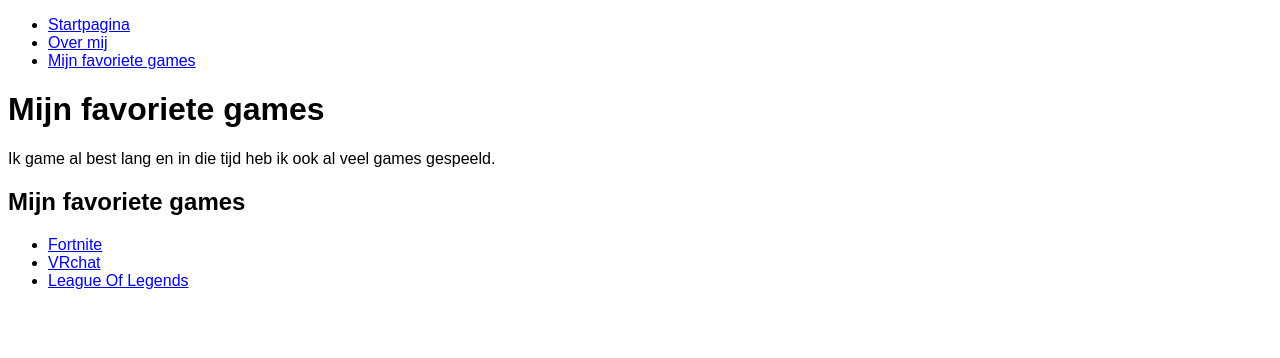
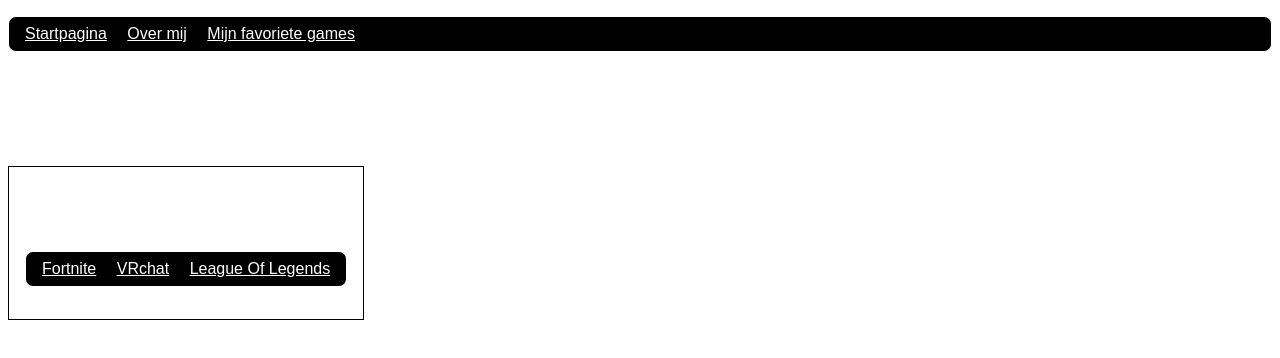
Before and after one commit to SjulG/SjulG.Github.io, a plain HTML site: page Games.html in a window 1280 px wide. Drawn offline with Linux system fonts and the light colour scheme; files that its build step writes are made by us from their sources.

Commit message:
Add files via upload

```diff
--- a/simple.css
+++ b/simple.css
@@ -1,6 +1,42 @@
 body {
   font-family: sans-serif;
 }
-  p {
-    color: black;
+ul {
+  padding: 12px;
+  background-color: black;
+  color: white;
+  border-radius: 10px;
 }
+ul {
+  border-style: solid;
+  border-width: 1px;
+  padding: 0.5em;
+  border-radius: 0.5em;
+  background-color: 0.5em;
+}
+ul li {
+  list-style-type: none;
+  display: inline;
+  margin-right: 0.5em;
+  margin-left: 0.5em;
+}
+ul li a {
+  color: white;
+}
+p {
+  color: white;
+}
+article {
+  float: left;
+  border-style: solid;
+  border-width: 1px;
+  margin-right: 1em;
+  margin-bottom: 1em;
+  padding: 1em;
+}
+h1 {
+  color: white;
+}
+h2 {
+  color: white;
+}
```
